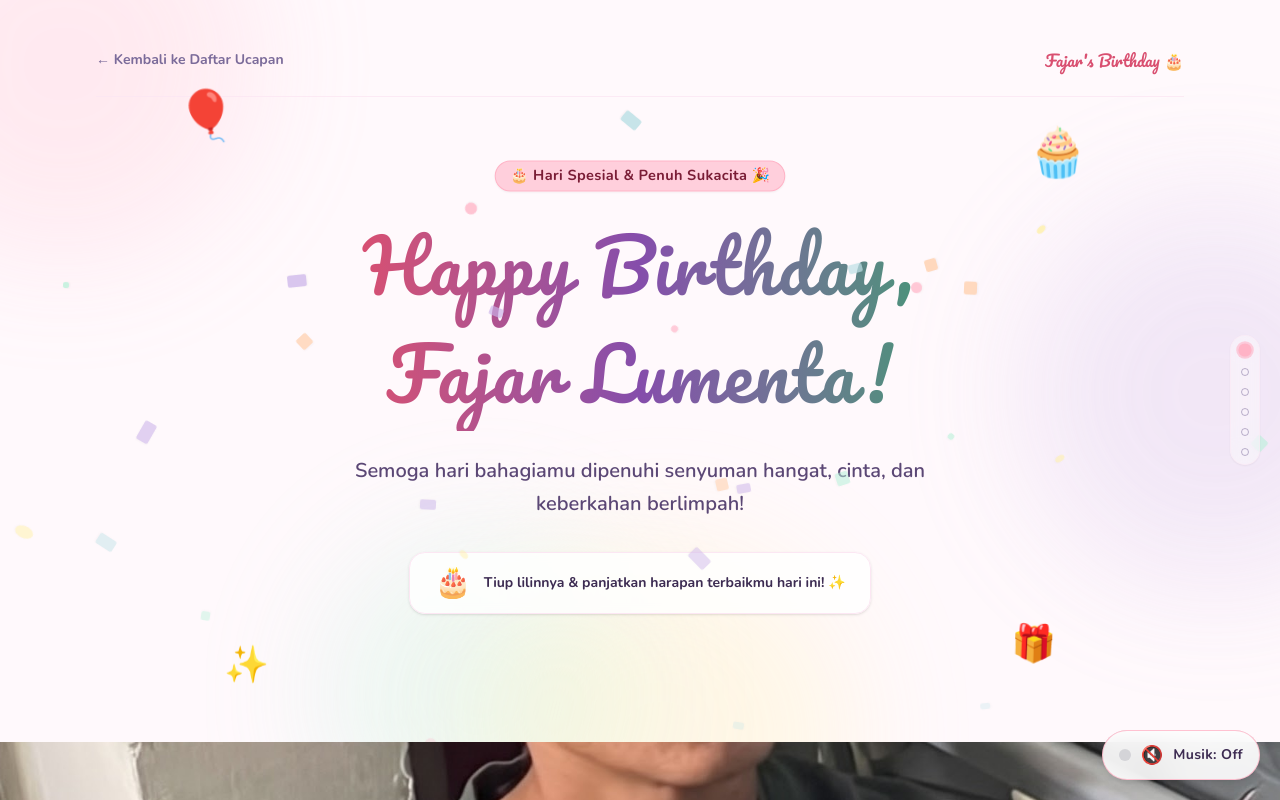
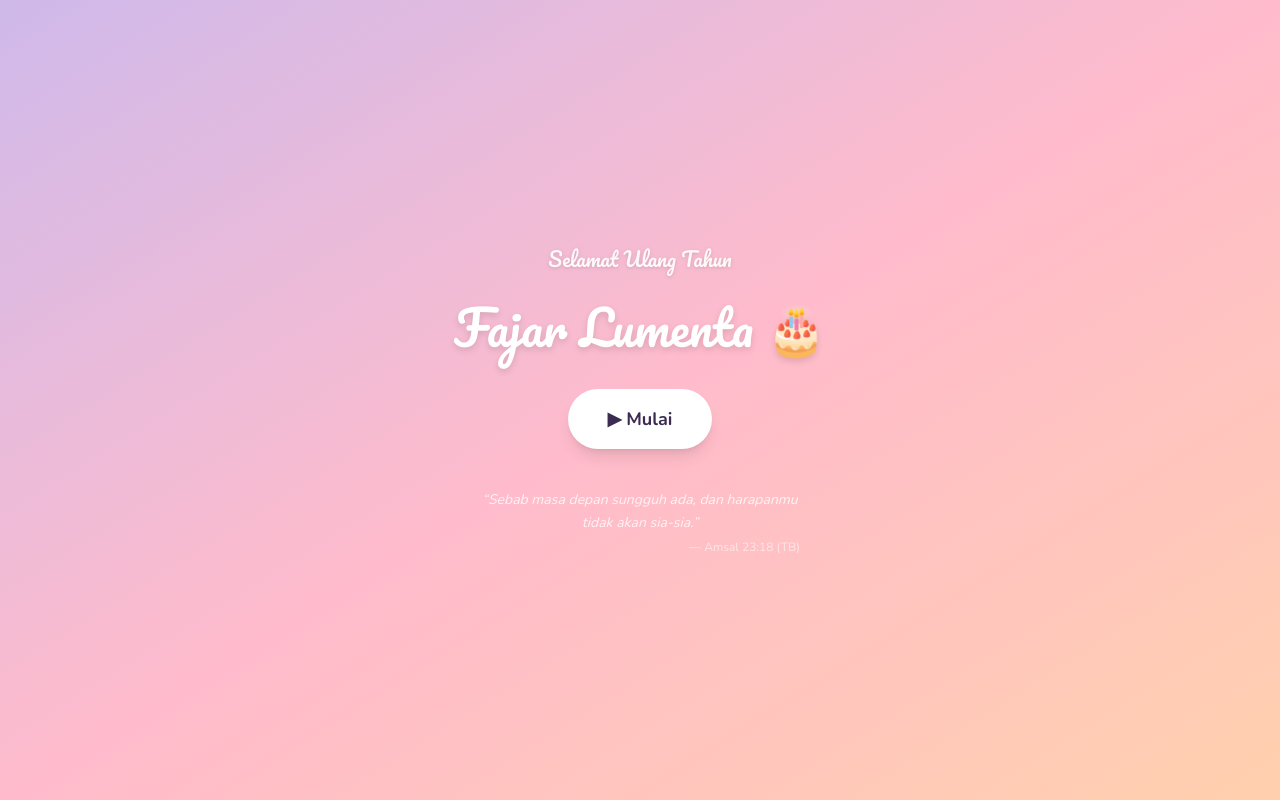
Before and after one commit to Greenson22/ucapan-selamat, a Next.js app: page /happy-birthday/fajar-lumenta in a window 1280 px wide. Shown: the top 800 px of the page. Built offline with nearby package versions, Linux system fonts and the light colour scheme.

Commit message:
feat(fajar-birthday): implement ticket 2 - splash screen and audio trigger

```diff
--- a/src/components/fragments/MusicPlayer.tsx
+++ b/src/components/fragments/MusicPlayer.tsx
@@ -1,15 +1,27 @@
 "use client";
 
-import React, { useState, useRef } from "react";
+import React, { useState, useRef, useEffect } from "react";
 import { MusicToggleButton } from "@/components/elements/MusicToggleButton";
 
-interface MusicPlayerProps {
+export interface MusicPlayerProps {
   src?: string;
+  autoPlay?: boolean;
 }
 
-export function MusicPlayer({ src = "/audio/happy-birthday.mp3" }: MusicPlayerProps) {
+export function MusicPlayer({ src = "/audio/happy-birthday.mp3", autoPlay = false }: MusicPlayerProps) {
   const [isPlaying, setIsPlaying] = useState<boolean>(false);
   const audioRef = useRef<HTMLAudioElement | null>(null);
+
+  useEffect(() => {
+    if (autoPlay && audioRef.current) {
+      audioRef.current.play()
+        .then(() => setIsPlaying(true))
+        .catch((err) => {
+          console.warn("Audio autoplay error:", err);
+          setIsPlaying(false);
+        });
+    }
+  }, [autoPlay]);
 
   const toggleMusic = async () => {
     if (!audioRef.current) return;
--- /dev/null
+++ b/src/components/fragments/SplashScreen.tsx
@@ -0,0 +1,81 @@
+"use client";
+
+import React from "react";
+
+export interface SplashScreenProps {
+  /** Nama yang ditampilkan di splash, misal "Fajar Lumenta" */
+  name: string;
+  /** Callback saat tombol "Mulai" ditekan */
+  onStart: () => void;
+  /** Ayat dekoratif di bawah tombol (opsional) */
+  decorativeVerse?: string;
+  /** Referensi ayat dekoratif, misal "Amsal 23:18 (TB)" */
+  decorativeVerseRef?: string;
+}
+
+export function SplashScreen({
+  name,
+  onStart,
+  decorativeVerse = "Sebab masa depan sungguh ada, dan harapanmu tidak akan sia-sia.",
+  decorativeVerseRef = "Amsal 23:18 (TB)",
+}: SplashScreenProps) {
+  return (
+    <div
+      className="
+        fixed inset-0 z-50
+        flex flex-col items-center justify-center
+        bg-gradient-to-br from-[#C9B1E8] via-[#FFB3C6] to-[#FFCBA4]
+        px-6 text-center
+      "
+    >
+      {/* Overlay tipis untuk kedalaman */}
+      <div className="absolute inset-0 bg-white/10 pointer-events-none" />
+
+      {/* Konten utama */}
+      <div className="relative flex flex-col items-center gap-6 max-w-sm w-full">
+        {/* Sub-judul */}
+        <p className="font-pacifico text-lg sm:text-xl text-white/90 drop-shadow">
+          Selamat Ulang Tahun
+        </p>
+
+        {/* Nama utama */}
+        <h1 className="font-pacifico text-4xl sm:text-5xl text-white drop-shadow-md leading-tight">
+          {name} 🎂
+        </h1>
+
+        {/* Tombol Mulai */}
+        <button
+          onClick={onStart}
+          className="
+            mt-2
+            inline-flex items-center gap-2
+            font-nunito font-bold text-lg text-[#3D2C52]
+            bg-white hover:bg-pink-50
+            px-10 py-4 rounded-full
+            shadow-lg hover:shadow-xl
+            transition-all duration-300 ease-out
+            hover:scale-105 active:scale-95
+            cursor-pointer
+          "
+          aria-label="Mulai memutar musik dan membuka halaman ulang tahun"
+        >
+          ▶ Mulai
+        </button>
+
+        {/* Ayat dekoratif */}
+        {decorativeVerse && (
+          <div className="mt-4 max-w-xs">
+            <p className="font-nunito italic text-sm text-white/80 leading-relaxed">
+              &ldquo;{decorativeVerse}&rdquo;
+            </p>
+            {decorativeVerseRef && (
+              <p className="font-nunito text-xs text-white/60 mt-1 text-right">
+                — {decorativeVerseRef}
+              </p>
+            )}
+          </div>
+        )}
+      </div>
+    </div>
+  );
+}
--- a/src/components/views/FajarLumentaView.tsx
+++ b/src/components/views/FajarLumentaView.tsx
@@ -1,4 +1,6 @@
-import React from "react";
+"use client";
+
+import React, { useState, useCallback } from "react";
 import Link from "next/link";
 import { BirthdayLayout } from "@/components/layouts/BirthdayLayout";
 import { PageWrapper } from "@/components/layouts/PageWrapper";
@@ -6,6 +8,7 @@ import { HeroSection } from "@/components/sections/HeroSection";
 import { PhotoSlideSection, PhotoSlideItem } from "@/components/sections/PhotoSlideSection";
 import { ConfettiParticle } from "@/components/elements/ConfettiParticle";
 import { MusicPlayer } from "@/components/fragments/MusicPlayer";
+import { SplashScreen } from "@/components/fragments/SplashScreen";
 
 const defaultSlides: PhotoSlideItem[] = [
   {
@@ -94,7 +97,26 @@ const defaultSlides: PhotoSlideItem[] = [
 ];
 
 export default function FajarLumentaView() {
+  const [splashDone, setSplashDone] = useState(false);
+
+  const handleStart = useCallback(() => {
+    setSplashDone(true);
+  }, []);
+
   return (
+    <>
+      {/* Splash Screen — tampil di depan saat splashDone = false */}
+      {!splashDone && (
+        <SplashScreen name="Fajar Lumenta" onStart={handleStart} />
+      )}
+
+      {/* Konten utama — selalu di-mount agar transisi mulus dan SEO ramah */}
+      <div
+        className={`transition-opacity duration-700 ${
+          splashDone ? "opacity-100" : "opacity-0 pointer-events-none"
+        }`}
+        aria-hidden={!splashDone}
+      >
         <BirthdayLayout>
           <ConfettiParticle />
 
@@ -133,8 +155,12 @@ export default function FajarLumentaView() {
             </footer>
           </PageWrapper>
 
-      {/* Floating Music Player */}
-      <MusicPlayer src="/audio/happy-birthday.mp3" />
+          {/* Floating Music Player otomatis memutar lagu saat splashDone = true */}
+          {splashDone && (
+            <MusicPlayer src="/audio/happy-birthday.mp3" autoPlay={true} />
+          )}
         </BirthdayLayout>
+      </div>
+    </>
   );
 }
```
Also changed, not shown: 1 other file (tests, documents, lock files or other folders). Lines whose indentation alone changed are shown as unchanged.
